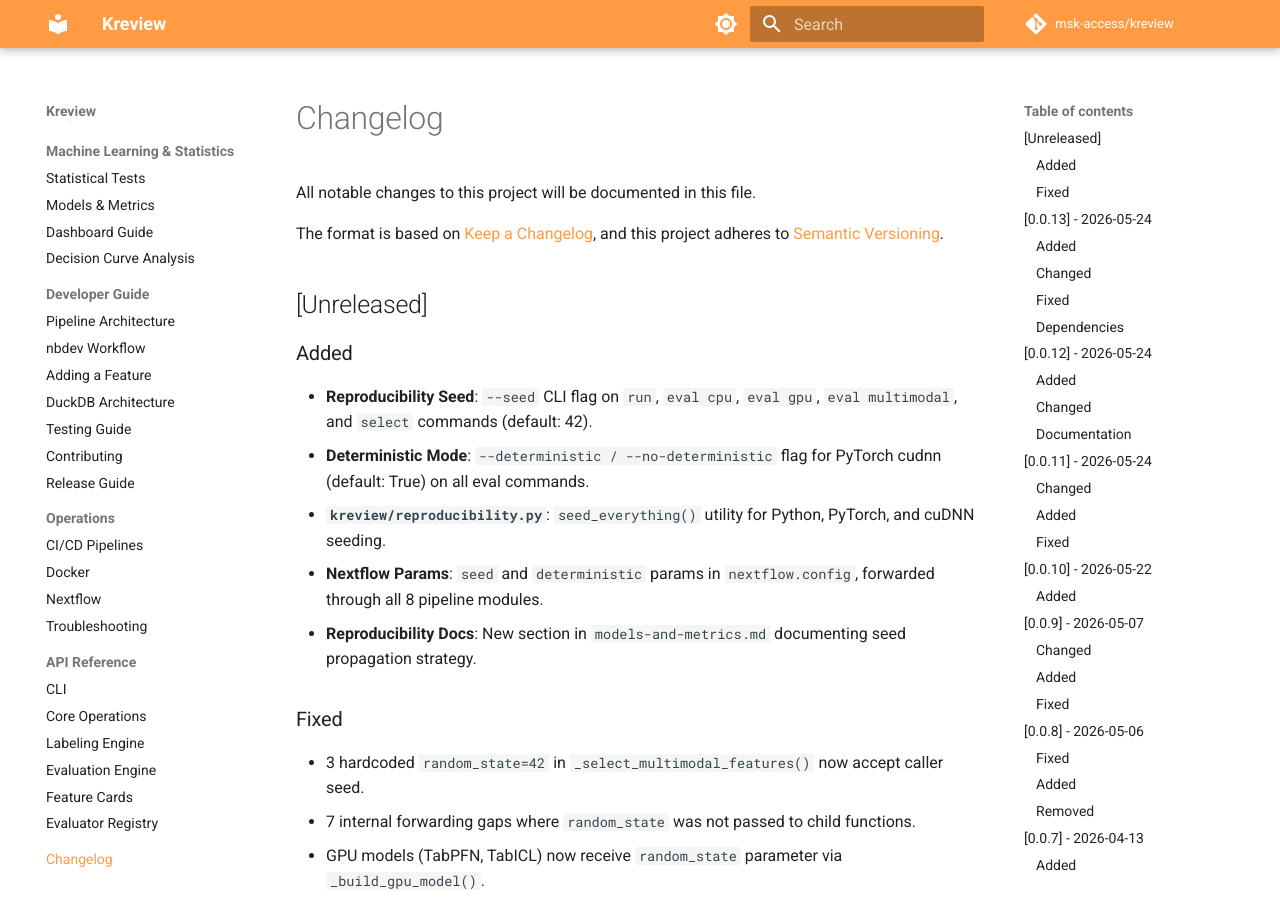
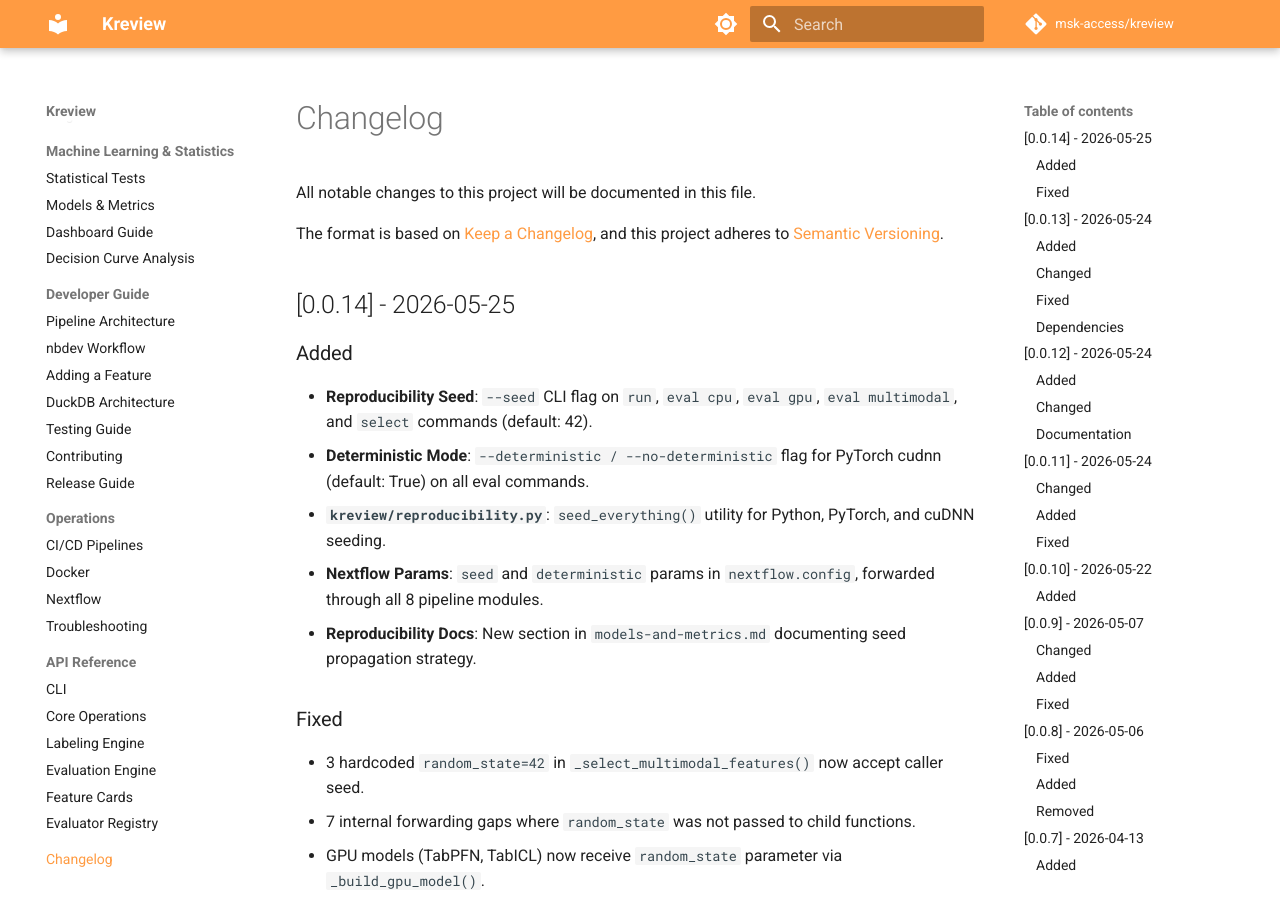
Before and after one commit to msk-access/kreview, an MkDocs documentation site: the page built from docs/changelog.md, in a window 1280 px wide and 900 px high. Built offline with MkDocs 1.6.1 and Material for MkDocs 9.7.7, drawn with Linux system fonts in a browser that asks for light colours; comment, search, counter and statistics services are not loaded; the version menu is left out.

Commit message:
release: v0.0.14

```diff
--- a/docs/changelog.md
+++ b/docs/changelog.md
@@ -5,7 +5,7 @@ All notable changes to this project will be documented in this file.
 The format is based on [Keep a Changelog](https://keepachangelog.com/en/1.0.0/),
 and this project adheres to [Semantic Versioning](https://semver.org/spec/v2.0.0.html).
 
-## [Unreleased]
+## [0.0.14] - 2026-05-25
 
 ### Added
 - **Reproducibility Seed**: `--seed` CLI flag on `run`, `eval cpu`, `eval gpu`, `eval multimodal`, and `select` commands (default: 42).
--- a/kreview/__init__.py
+++ b/kreview/__init__.py
@@ -1 +1 @@
-__version__ = "0.0.13"
+__version__ = "0.0.14"
```
Also changed, not shown: CHANGELOG.md (+1 -1 lines), 2 other files.
